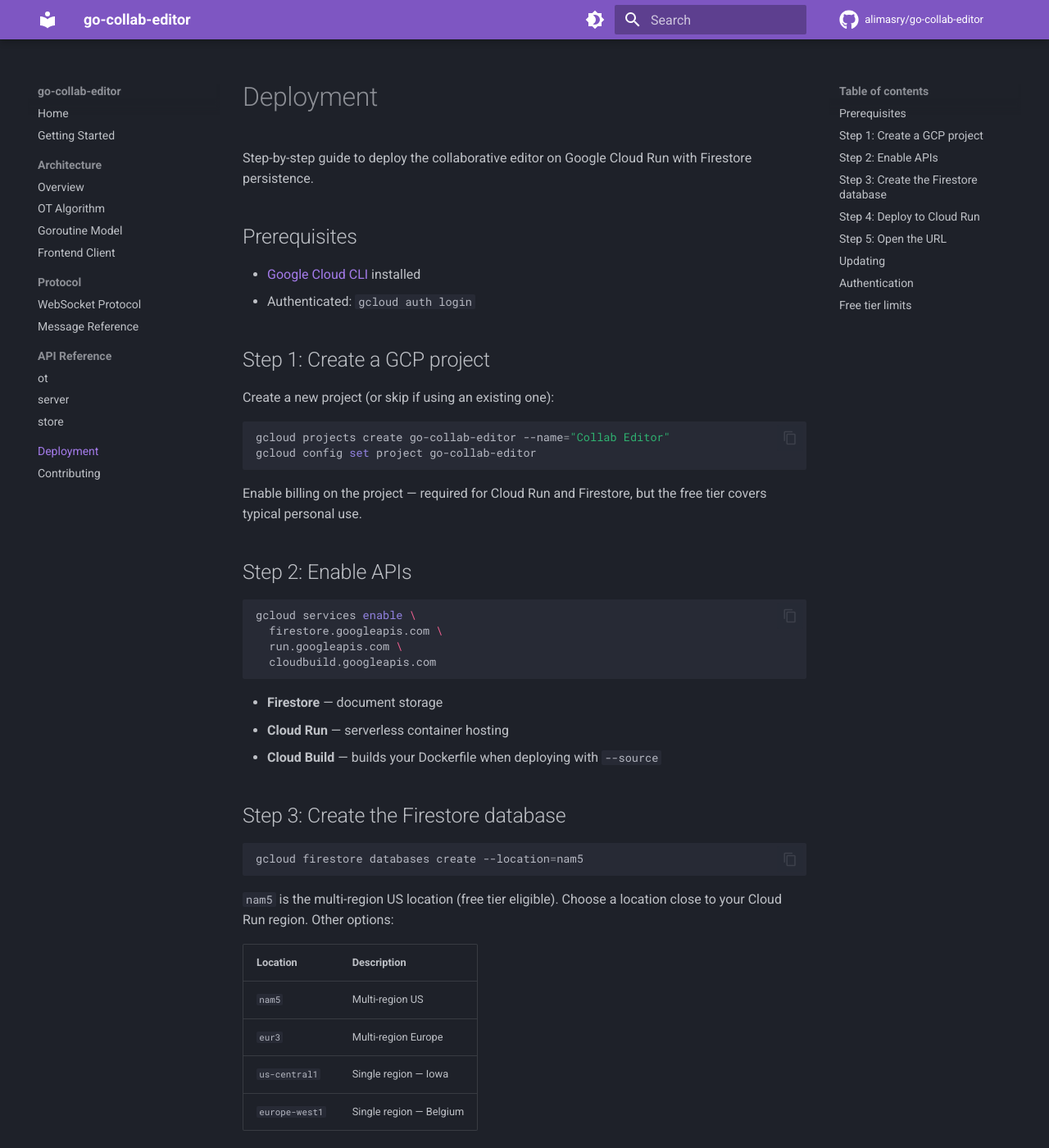
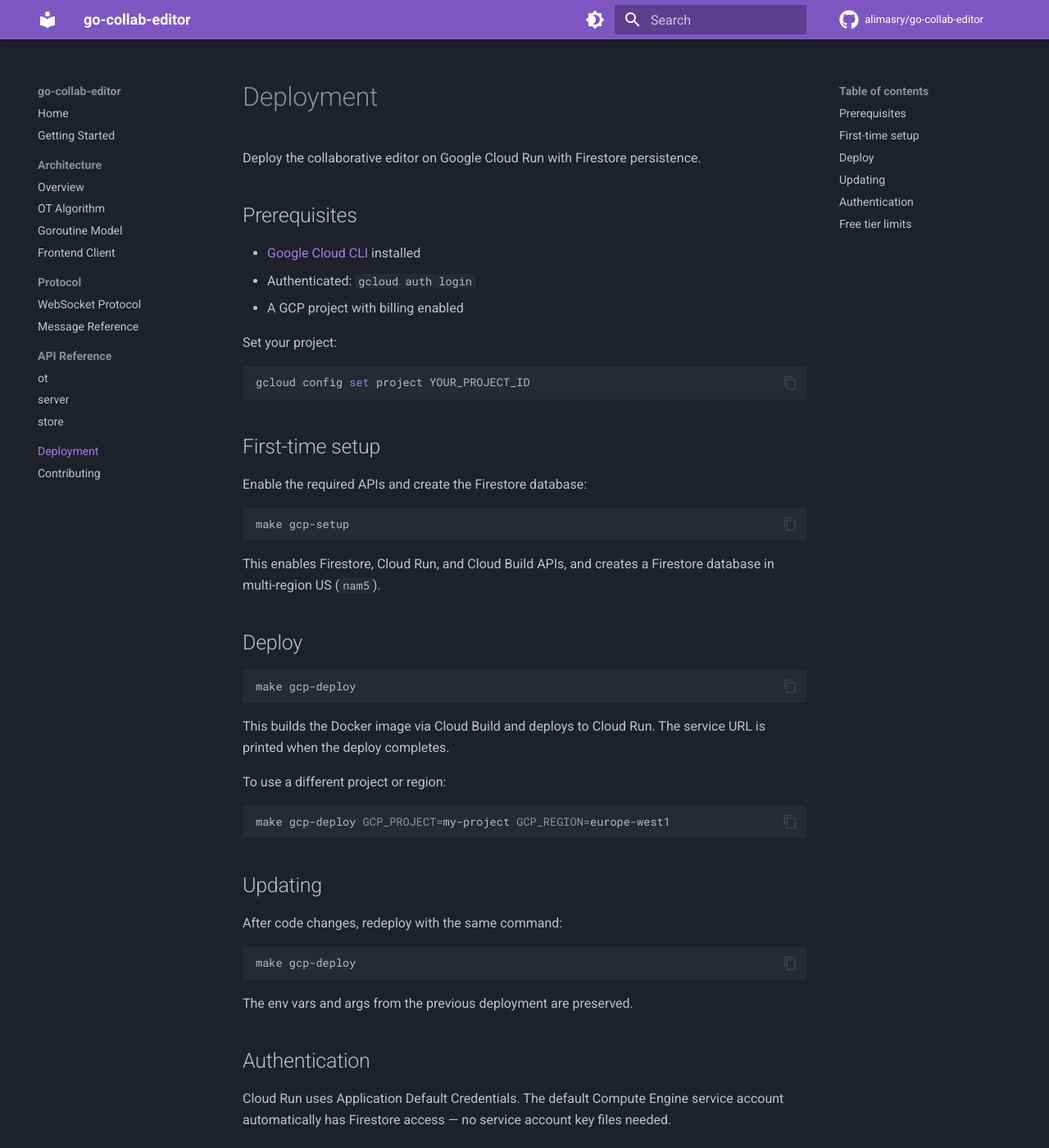
Before and after one commit to alimasry/go-collab-editor, an MkDocs documentation site: the page built from docs/deployment.md, in a window 1280 px wide and 1400 px high. Shown: the whole window at 82% size. Built offline with MkDocs 1.6.1 and Material for MkDocs 9.7.7, drawn with Linux system fonts in a browser that asks for light colours; comment, search, counter and statistics services are not loaded; some of the changed text lies outside the part shown.

Commit message:
Move deployment commands to Makefile targets
Add gcp-setup, gcp-deploy, and gcp-destroy targets. Simplify
deployment.md to reference the Makefile instead of inline commands.

````diff
--- a/docs/deployment.md
+++ b/docs/deployment.md
@@ -1,90 +1,49 @@
 # Deployment
 
-Step-by-step guide to deploy the collaborative editor on Google Cloud Run with Firestore persistence.
+Deploy the collaborative editor on Google Cloud Run with Firestore persistence.
 
 ## Prerequisites
 
 - [Google Cloud CLI](https://cloud.google.com/sdk/docs/install) installed
 - Authenticated: `gcloud auth login`
+- A GCP project with billing enabled
 
-## Step 1: Create a GCP project
-
-Create a new project (or skip if using an existing one):
+Set your project:
 
 ```bash
-gcloud projects create go-collab-editor --name="Collab Editor"
-gcloud config set project go-collab-editor
+gcloud config set project YOUR_PROJECT_ID
 ```
 
-Enable billing on the project — required for Cloud Run and Firestore, but the free tier covers typical personal use.
+## First-time setup
 
-## Step 2: Enable APIs
+Enable the required APIs and create the Firestore database:
 
 ```bash
-gcloud services enable \
-  firestore.googleapis.com \
-  run.googleapis.com \
-  cloudbuild.googleapis.com
+make gcp-setup
 ```
 
-- **Firestore** — document storage
-- **Cloud Run** — serverless container hosting
-- **Cloud Build** — builds your Dockerfile when deploying with `--source`
+This enables Firestore, Cloud Run, and Cloud Build APIs, and creates a Firestore database in multi-region US (`nam5`).
 
-## Step 3: Create the Firestore database
+## Deploy
 
 ```bash
-gcloud firestore databases create --location=nam5
+make gcp-deploy
 ```
 
-`nam5` is the multi-region US location (free tier eligible). Choose a location close to your Cloud Run region. Other options:
+This builds the Docker image via Cloud Build and deploys to Cloud Run. The service URL is printed when the deploy completes.
 
-| Location | Description |
-|----------|-------------|
-| `nam5` | Multi-region US |
-| `eur3` | Multi-region Europe |
-| `us-central1` | Single region — Iowa |
-| `europe-west1` | Single region — Belgium |
-
-## Step 4: Deploy to Cloud Run
-
-From the project root directory:
+To use a different project or region:
 
 ```bash
-gcloud run deploy go-collab-editor \
-  --source . \
-  --region us-central1 \
-  --allow-unauthenticated \
-  --set-env-vars GCP_PROJECT=go-collab-editor \
-  --args="-store=firestore"
+make gcp-deploy GCP_PROJECT=my-project GCP_REGION=europe-west1
 ```
-
-What each flag does:
-
-- `--source .` — builds from the Dockerfile via Cloud Build
-- `--region us-central1` — where the service runs (pick the same region as Firestore for lowest latency)
-- `--allow-unauthenticated` — makes the editor publicly accessible
-- `--set-env-vars GCP_PROJECT=go-collab-editor` — tells the app which Firestore project to use
-- `--args="-store=firestore"` — selects the Firestore storage backend
-
-Cloud Run automatically sets the `PORT` environment variable, which the app reads.
-
-## Step 5: Open the URL
-
-The deploy command prints a service URL like:
-
-```
-Service URL: https://go-collab-editor-xxxxx-uc.a.run.app
-```
-
-Open it in your browser. Share the URL to collaborate in real-time.
 
 ## Updating
 
-To deploy a new version after code changes:
+After code changes, redeploy with the same command:
 
 ```bash
-gcloud run deploy go-collab-editor --source . --region us-central1
+make gcp-deploy
 ```
 
 The env vars and args from the previous deployment are preserved.
@@ -96,7 +55,7 @@
 If you've restricted IAM permissions, ensure the Cloud Run service account has the **Cloud Datastore User** role:
 
 ```bash
-gcloud projects add-iam-policy-binding go-collab-editor \
+gcloud projects add-iam-policy-binding YOUR_PROJECT_ID \
   --member="serviceAccount:$(gcloud iam service-accounts list --format='value(email)' --filter='displayName:Compute Engine')" \
   --role="roles/datastore.user"
 ```
````
Also changed, not shown: 1 other file.
